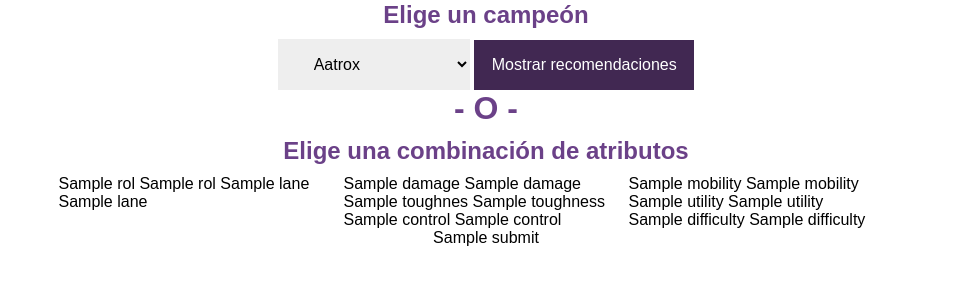
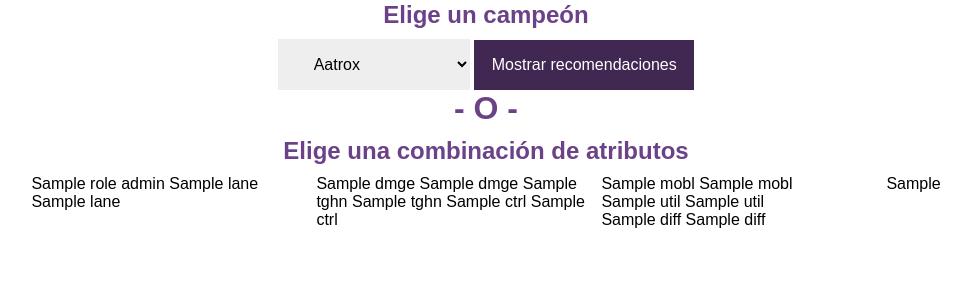
Before and after one commit to jboscomendoza/lol_champion_recommender, a Flask app: template templates/home.html in a window 1280 px wide. Shown: the part 355-646 px from the top of the page, without its empty margins (154-1125 px from the left). Run offline with Flask 2, Linux system fonts and the light colour scheme; the template is opened without the code that fills it: values that come from a table or form of the project are taken from there, most other values are stand-ins (such as "Sample title", 1, 10 or a date in 2020).

Commit message:
Forma y view para recibir stats custom

```diff
--- a/app.py
+++ b/app.py
@@ -20,6 +20,7 @@ def link_me(campeon):
 
     if form.validate_on_submit():
         campeon = form.choose_champ.data
+
         return redirect(url_for("link_me", campeon=campeon))
     recomendaciones = rec.recoms(campeon, cuantos=12)
 
@@ -35,15 +36,27 @@ def link_me(campeon):
     )
 
 
+@app.route("/custom/", methods=("GET", "POST"))
+def mostrar_custom():
+    # str a dict
+    stat = eval(request.args["stat"])
+    return(render_template("custom.html", stat=stat ))
+
+
 @app.route("/", methods=("GET", "POST"))
 @app.route("/home/", methods=("GET", "POST"))
 def mostrar_forma():
     form = ChooseForm()
     form_stat = StatForm()
 
-    if form.validate_on_submit():
+    if form.validate_on_submit() and form.submit:
         campeon = form.choose_champ.data
         return redirect(url_for("link_me", campeon=campeon))
+    elif form_stat.validate_on_submit() and form_stat.submit_stat:
+        stat = request.form.to_dict()
+        for i in ["csrf_token", "submit_stat"]:
+            stat.pop(i)
+        return redirect(url_for("mostrar_custom", stat=stat))
 
     return render_template("home.html", form = form, form_stat=form_stat)
 
--- a/forms.py
+++ b/forms.py
@@ -13,18 +13,16 @@ ROL_CHOICES = [
 
 
 class ChooseForm(FlaskForm):
-    choose_champ = SelectField(u"Campeón: ", validators=[DataRequired()],
-    choices=CHAMP_NAMES)
+    choose_champ = SelectField(u"Campeón", choices=CHAMP_NAMES)
     submit = SubmitField("Mostrar recomendaciones")
 
 class StatForm(FlaskForm):
-    rol = SelectField(u"Rol", choices=ROL_CHOICES)
+    role = SelectField(u"Rol", choices=ROL_CHOICES)
     lane = SelectField(u"Lane", choices=LANE_CHOICES)
-    damage = SelectField(u"Damage", choices=NUM_CHOICES)
-    toughness = SelectField(u"Toughness", choices=NUM_CHOICES)
-    control = SelectField(u"Control", choices=NUM_CHOICES)
-    mobility = SelectField(u"Mobility", choices=NUM_CHOICES)
-    utility = SelectField(u"Utility", choices=NUM_CHOICES)
-    difficulty = SelectField(u"Difficulty", choices=NUM_CHOICES)
-
-    submit = SubmitField("Mostrar recomendaciones")
+    dmge = SelectField(u"Damage", choices=NUM_CHOICES)
+    tghn = SelectField(u"Toughness", choices=NUM_CHOICES)
+    ctrl = SelectField(u"Control", choices=NUM_CHOICES)
+    mobl = SelectField(u"Mobility", choices=NUM_CHOICES)
+    util = SelectField(u"Utility", choices=NUM_CHOICES)
+    diff = SelectField(u"Difficulty", choices=NUM_CHOICES)
+    submit_stat = SubmitField("Mostrar recomendaciones")
--- /dev/null
+++ b/templates/form_stat.html
@@ -0,0 +1,38 @@
+<div class="contenedor">
+  <h3 class="cont_titulo">Elige una combinación de atributos</h3>
+
+  <form id="forma_cont", action="" method="post" novalidate>
+    {{ form.hidden_tag() }}
+    <div class="forma_stats">
+      {{ form_stat.role.label }}
+      {{ form_stat.role }}
+      {{ form_stat.lane.label }}
+      {{ form_stat.lane }}
+    </div>
+
+    <div class="forma_stats">
+      {{ form_stat.dmge.label }}
+      {{ form_stat.dmge }}
+      {{ form_stat.tghn.label }}
+      {{ form_stat.tghn }}
+      {{ form_stat.ctrl.label }}
+      {{ form_stat.ctrl }}
+    </div>
+
+    <div class="forma_stats">
+      {{ form_stat.mobl.label }}
+      {{ form_stat.mobl }} <br>
+      {{ form_stat.util.label }}
+      {{ form_stat.util }} <br>
+      {{ form_stat.diff.label }}
+      {{ form_stat.diff }}
+    </div>
+
+    <div>
+      <span style="color: red;">{{ error }}</span>
+      {{ form_stat.submit_stat() }}
+    </div>
+
+  </form>
+
+</div>
--- a/templates/home.html
+++ b/templates/home.html
@@ -10,7 +10,7 @@
   <div class="contenedor">
     <h3 class="cont_titulo">Elige un campeón</h3>
     <div>
-      <form action="" method="post" novalidate>
+      <form id="lol" action="" method="post" novalidate>
       {{ form.hidden_tag() }}
       {{ form.choose_champ }}
       <span style="color: red;">{{ error }}</span>
@@ -23,6 +23,6 @@
     <h1> - O - </h1>
   </div>
 
-  {% include "stat_form.html" %}
+  {% include "form_stat.html" %}
 
 {% endblock %}
--- a/templates/stat_form.html
+++ /dev/null
@@ -1,37 +0,0 @@
-<div class="contenedor">
-  <h3 class="cont_titulo">Elige una combinación de atributos</h3>
-
-  <form id="forma_cont", action="" method="post" novalidate>
-    <div class="forma_stats">
-      {{ form_stat.rol.label }}
-      {{ form_stat.rol }}
-      {{ form_stat.lane.label }}
-      {{ form_stat.lane }}
-    </div>
-
-    <div class="forma_stats">
-      {{ form_stat.damage.label }}
-      {{ form_stat.damage }}
-      {{ form_stat.toughness.label }}
-      {{ form_stat.toughness }}
-      {{ form_stat.control.label }}
-      {{ form_stat.control }}
-    </div>
-
-    <div class="forma_stats">
-      {{ form_stat.mobility.label }}
-      {{ form_stat.mobility }} <br>
-      {{ form_stat.utility.label }}
-      {{ form_stat.utility }} <br>
-      {{ form_stat.difficulty.label }}
-      {{ form_stat.difficulty }}
-    </div>
-
-    <div>
-      <span style="color: red;">{{ error }}</span>
-      {{ form_stat.submit() }}
-    </div>
-
-  </form>
-
-</div>
```
Also changed, not shown: templates/custom.html (added, +16 -0 lines).
